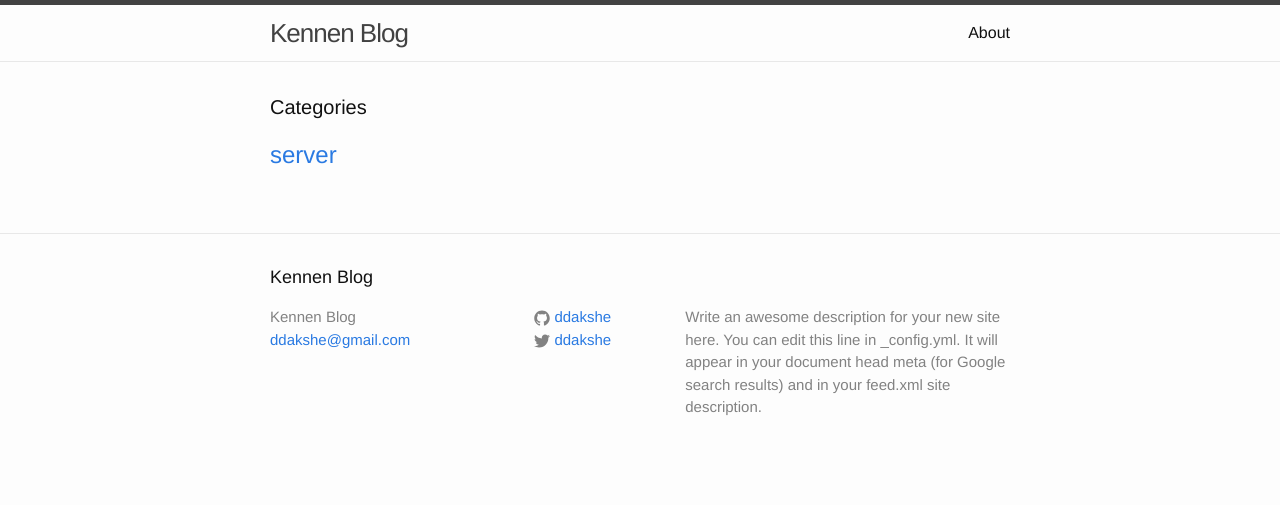
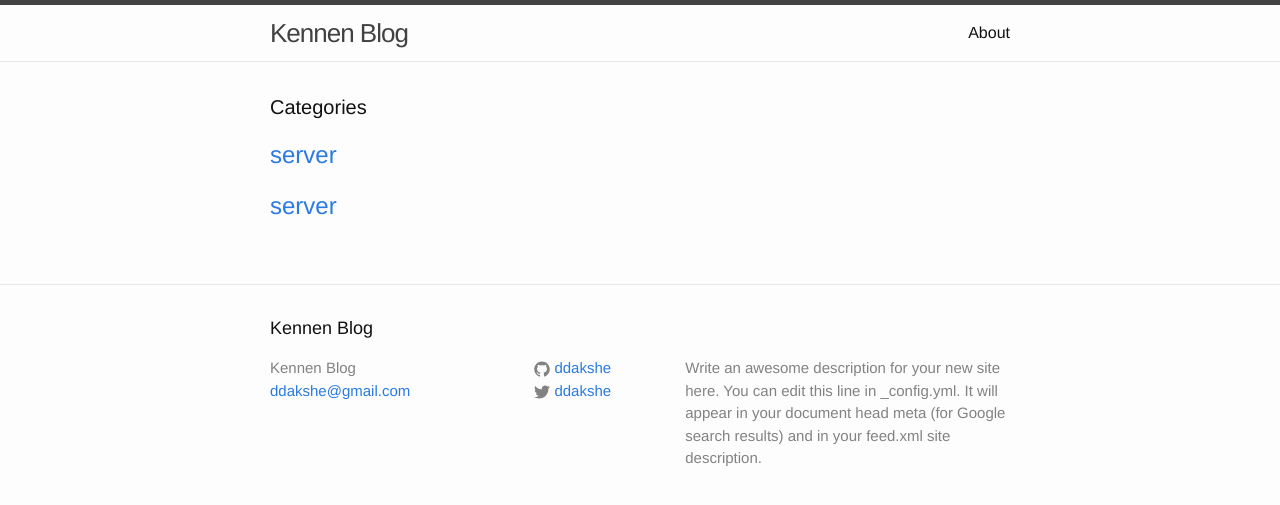
Before and after one commit to ddakshe/ddakshe.github.com, a Jekyll site: the page built from index.html, in a window 1280 px wide. Shown: the top 505 px of the page. Built offline with Jekyll 4.4.1, drawn with Linux system fonts in a browser that asks for light colours.

Commit message:
interview 추가

```diff
--- a/index.html
+++ b/index.html
@@ -11,6 +11,10 @@
             <h2>
                 <a class="post-link" href="blog-server">server</a>
             </h2>
+
+            <h2>
+                <a class="post-link" href="blog-interview">server</a>
+            </h2>
         </li>
     </ul>
 
```
Lines whose indentation alone changed are shown as unchanged.
